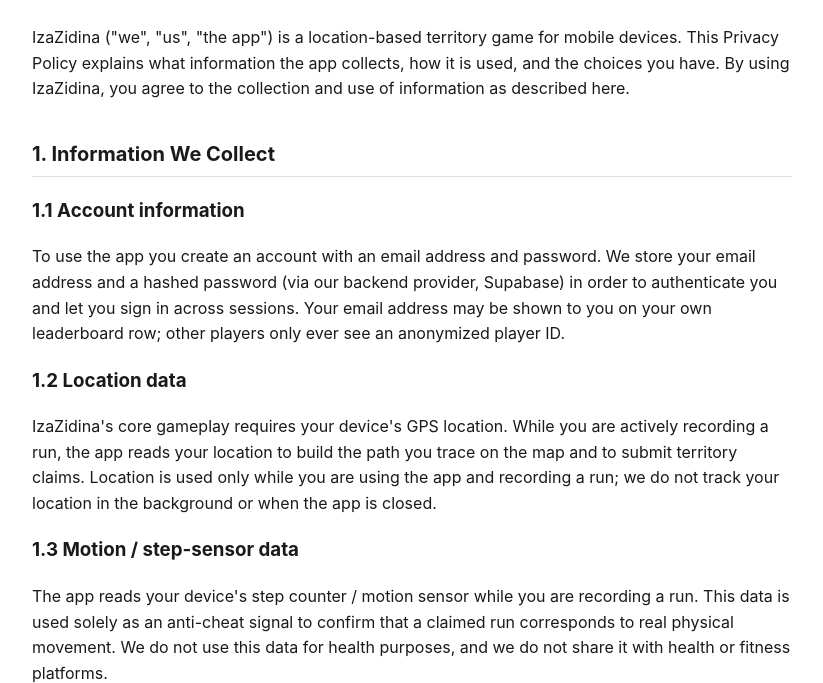
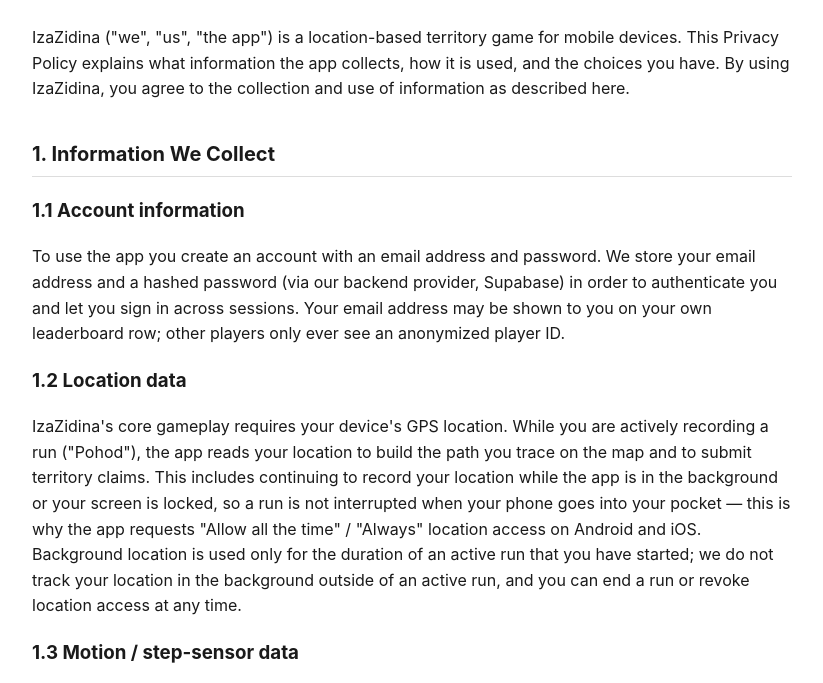
Before and after one commit to tripalovski/izazidina-privacy-policy, a plain HTML site: page index.html in a window 1280 px wide. Shown: the part 127-810 px from the top of the page, without its empty margins (228-1051 px from the left). Drawn offline with Linux system fonts and the light colour scheme.

Commit message:
Correct privacy policy: app does use background location during active runs
Co-Authored-By: Claude Sonnet 5 <noreply@anthropic.com>

```diff
--- a/index.html
+++ b/index.html
@@ -29,7 +29,7 @@
 <p>To use the app you create an account with an email address and password. We store your email address and a hashed password (via our backend provider, Supabase) in order to authenticate you and let you sign in across sessions. Your email address may be shown to you on your own leaderboard row; other players only ever see an anonymized player ID.</p>
 
 <h3>1.2 Location data</h3>
-<p>IzaZidina's core gameplay requires your device's GPS location. While you are actively recording a run, the app reads your location to build the path you trace on the map and to submit territory claims. Location is used only while you are using the app and recording a run; we do not track your location in the background or when the app is closed.</p>
+<p>IzaZidina's core gameplay requires your device's GPS location. While you are actively recording a run ("Pohod"), the app reads your location to build the path you trace on the map and to submit territory claims. This includes continuing to record your location while the app is in the background or your screen is locked, so a run is not interrupted when your phone goes into your pocket — this is why the app requests "Allow all the time" / "Always" location access on Android and iOS. Background location is used only for the duration of an active run that you have started; we do not track your location in the background outside of an active run, and you can end a run or revoke location access at any time.</p>
 
 <h3>1.3 Motion / step-sensor data</h3>
 <p>The app reads your device's step counter / motion sensor while you are recording a run. This data is used solely as an anti-cheat signal to confirm that a claimed run corresponds to real physical movement. We do not use this data for health purposes, and we do not share it with health or fitness platforms.</p>
```
